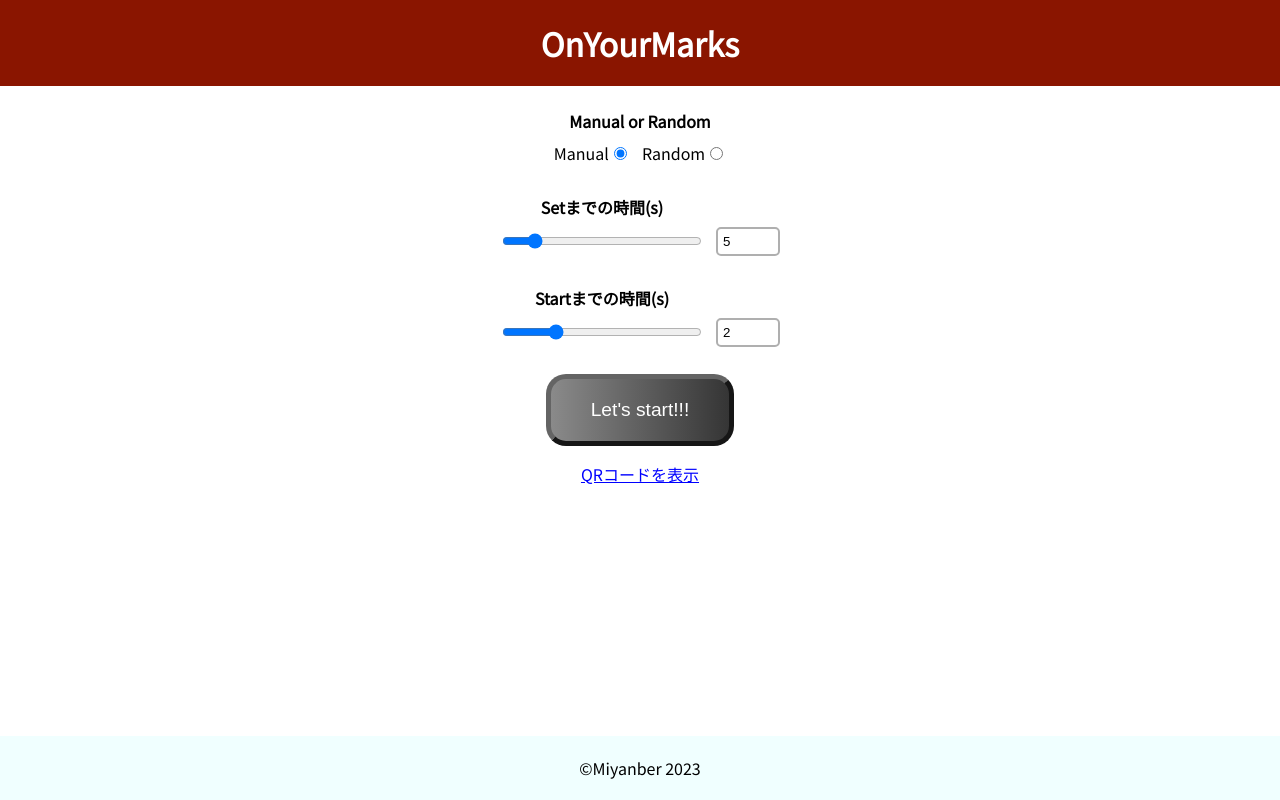
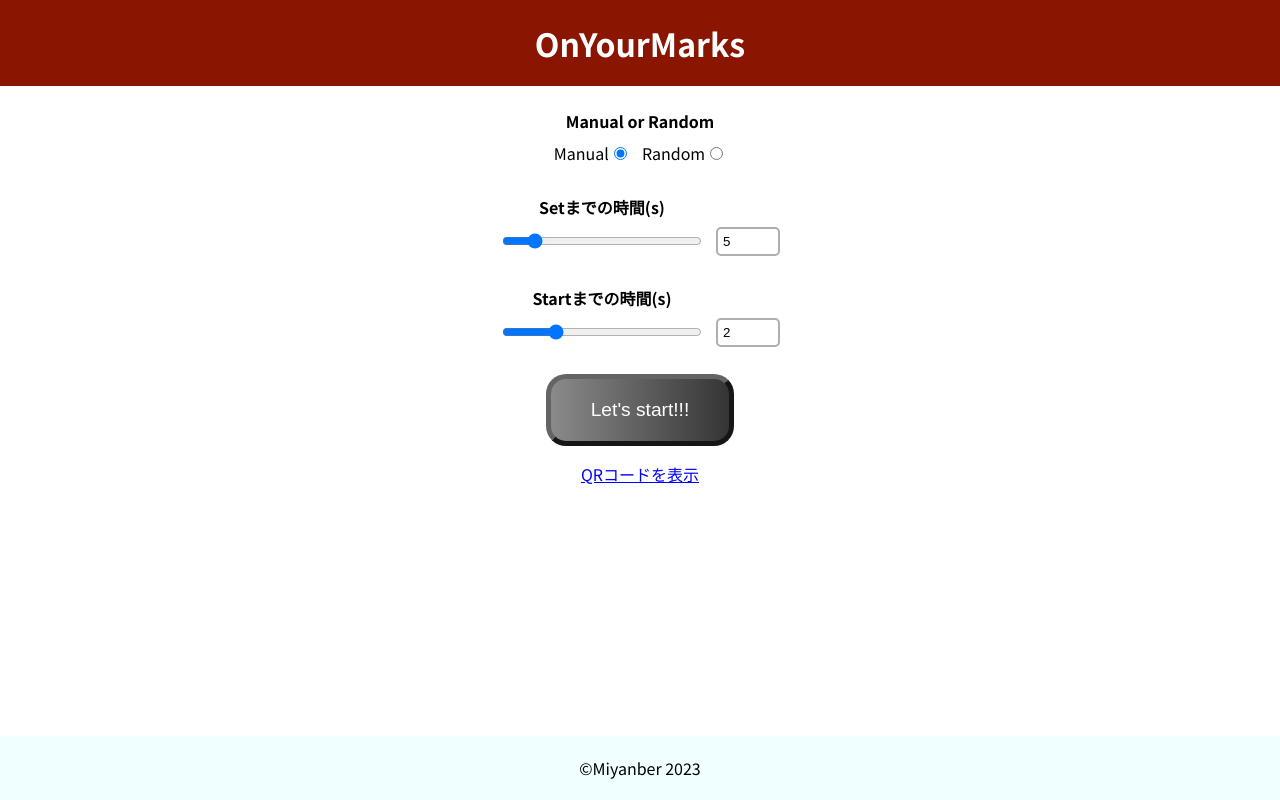
Before and after one commit to Miyanber/OnYourMarks, a plain HTML site: page index.html in a window 1280 px wide. Drawn offline with Linux system fonts and the light colour scheme.

Commit message:
GoogleFonts Bold追加

```diff
--- a/style.css
+++ b/style.css
@@ -1,4 +1,4 @@
-@import url('https://fonts.googleapis.com/css2?family=Noto+Sans+JP&display=swap');
+@import url('https://fonts.googleapis.com/css2?family=Noto+Sans+JP:wght@400;700&display=swap');
 
 body {
     margin: 0;
```
